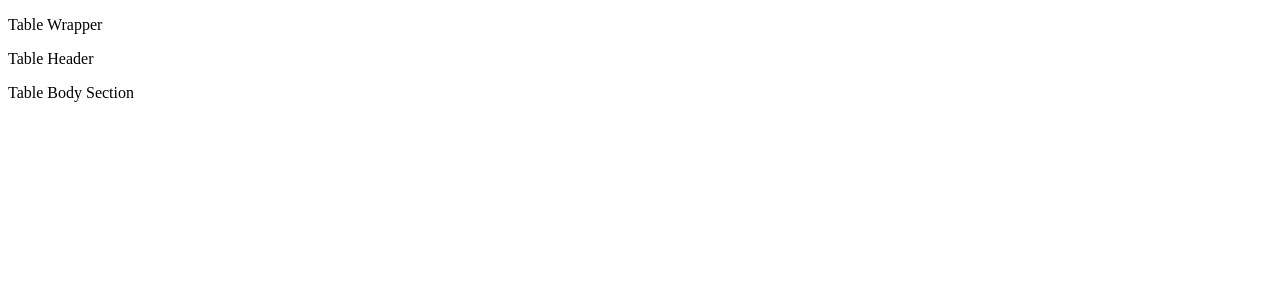
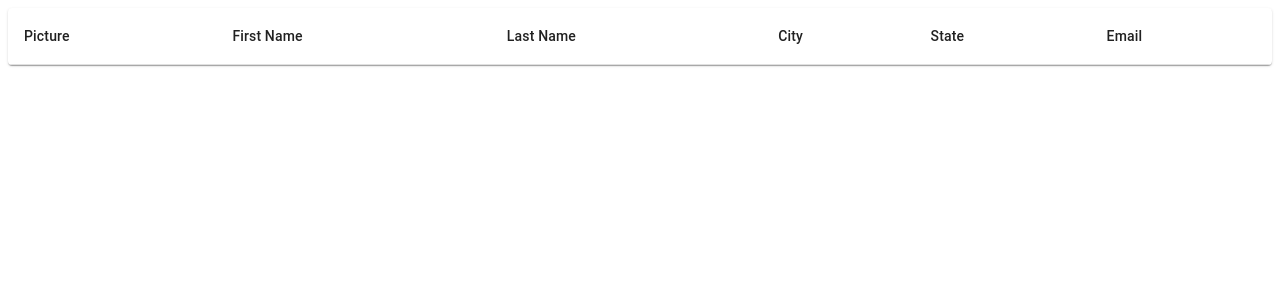
Before and after one commit to BenjDG/Employee_directory, a React (Create React App) app: page / in a window 1280 px wide. Shown: the top 300 px of the page. Built offline with nearby package versions, Linux system fonts and the light colour scheme.

Commit message:
update table header

```diff
--- /dev/null
+++ b/src/components/MyTableHeader/index.js
@@ -0,0 +1,18 @@
+import { TableCell, TableHead, TableRow } from '@material-ui/core';
+import React from 'react';
+
+
+export default function MyTableHeader () {
+  return (
+    <TableHead>
+      <TableRow>
+        <TableCell>Picture</TableCell>
+        <TableCell>First Name</TableCell>
+        <TableCell>Last Name</TableCell>
+        <TableCell>City</TableCell>
+        <TableCell>State</TableCell>
+        <TableCell>Email</TableCell>
+      </TableRow>
+    </TableHead>
+  )
+}
--- a/src/components/TableBodySection/index.js
+++ b/src/components/TableBodySection/index.js
@@ -1,20 +1,17 @@
 import React from 'react';
-// import TableRow from '../TableRow';
-
+import TableRow from '../TableRow';
 
 export default function TableBodySection (props) {
   return (
     <div>
-      <p>Table Body Section</p>
-      {console.log(typeof props)}
-      {console.log(`Body=============${props}`)}
-      {console.dir(props)}
-      {/* {
-        props[0].data.map(() => {
-          return <p>Teeeeeest</p>
+      {/* {console.log(typeof props[0].data)} */}
+      {console.dir(props[0].data)}
+      {
+        props[0].data.map((item) => {
+          console.log(item);
+          return <TableRow key={item.key} user={item} />
         })
-      } */}
-
+      }
     </div>
   )
 }
--- a/src/components/TableHeader/index.js
+++ /dev/null
@@ -1,9 +0,0 @@
-import React from 'react';
-
-
-export default function TableHeader () {
-  return (<div>
-    <p>Table Header</p>
-  </div>
-  )
-}
--- a/src/components/TableWrapper/index.js
+++ b/src/components/TableWrapper/index.js
@@ -1,16 +1,26 @@
+import { Table, TableContainer } from '@material-ui/core';
+import { makeStyles } from '@material-ui/core/styles';
+import Paper from '@material-ui/core/Paper';
 import React from 'react';
-import TableBodySection from '../TableBodySection';
-import TableHeader from '../TableHeader';
+// import TableBodySection from '../TableBodySection';
+import MyTableHeader from '../MyTableHeader';
 
+const useStyles = makeStyles({
+  table: {
+    minWidth: 650,
+  },
+});
 
 export default function TableWrapper (props) {
-  return (<div>
-    <p>Table Wrapper</p>
-    <TableHeader />
-    {console.log('Wrapper Type is: ' + typeof props)}
-    {console.log(`Wrapper=============${props}`)}
-{console.dir(props)}
-    <TableBodySection {...props}/>
-  </div>
+  const classes = useStyles();
+  return (
+    <div>
+      <TableContainer component={Paper}>
+        <Table className={classes.table} aria-label="User Directory">
+          <MyTableHeader />
+          {/* <TableBodySection {...props} /> */}
+        </Table>
+      </TableContainer>
+    </div>
   )
 }
--- a/src/pages/Directory.js
+++ b/src/pages/Directory.js
@@ -29,8 +29,7 @@ class Directory extends React.Component {
   render () {
     return (
       <div>
-        {console.log("Directory type is: " + typeof this.state.data)}
-          <TableWrapper {...[this.state.data]}/>
+          <TableWrapper {...[this.state]}/>
       </div>
     );
   }
```
Also changed, not shown: src/components/TableRow/index.js (+9 -2 lines), 1 other file (tests, documents, lock files or other folders).
